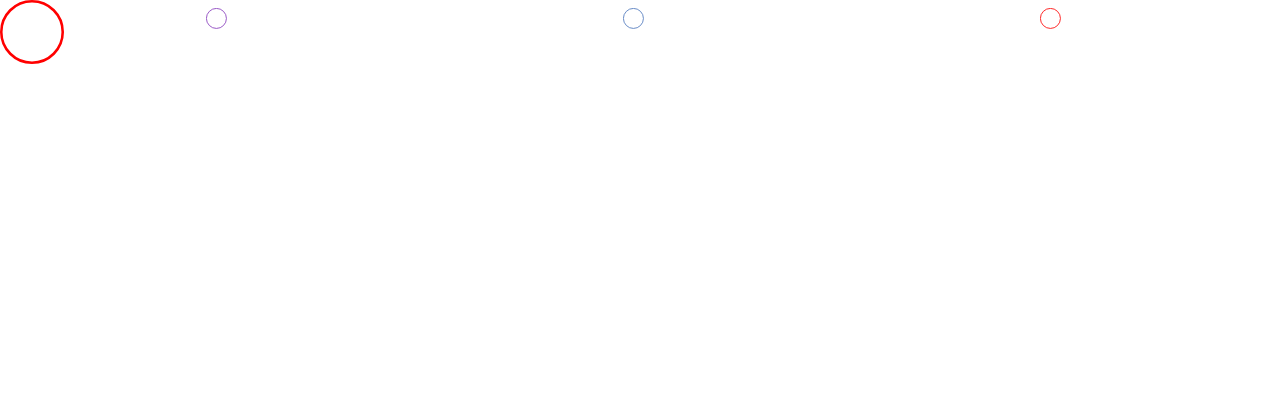
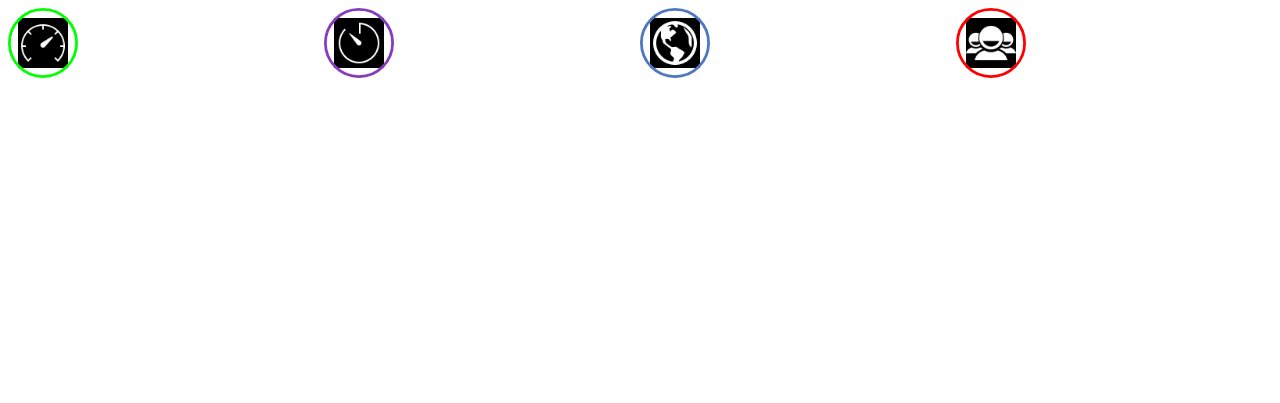
Before and after one commit to PandelisZ/jlrdevchallenge, a website: page myApp/www/progressbar/achievedprogressbar.html in a window 1280 px wide. Drawn offline with Linux system fonts and the light colour scheme.

Commit message:
Milestones
Milestones

```diff
--- a/myApp/www/css/style.css
+++ b/myApp/www/css/style.css
@@ -1,44 +1,24 @@
 /* Empty. Add your own CSS if you like */
 
-#container1, #container2, #container3, #container4 {
-  margin: 200px;
-  width: 80%;
-  height: 100px;
+#container5, #container2, #container3, #container4 {
   position: relative;
   float: center;
+  height: 70px;
+  width: 70px;
 }
 
-#container2 {
-	color:#873CBD;
+.col {
+	width: 19%;
+	float: left;
+	margin-right: 6%;
 }
 
-#container3 {
-	color:#35B21B;
-}
-
-#container4{
-	color:#4E77BD;
-}
-
-
-.col {
-	width: 33%;
-	float: left;
-}
-
-#speedImage {
-	margin-top:-5px;
-	margin-left:-.5px;
-
-}
-
-
-.wrapper > #container1, .wrapper > img {
-    position: absolute;
-    top: 0;
-    left: 0;
-    width: 5.1%;
-    height: 50%;
+.wrapper img {
+	position: absolute;
+	top: 10px;
+	left: 10px;
+	height: 50px;
+	width: 50px;
 	z-index: -99;
 }
 
--- a/myApp/www/progressbar/achievedprogressbar.html
+++ b/myApp/www/progressbar/achievedprogressbar.html
@@ -1,49 +1,42 @@
 <html>
-<head>
-<link href="https://fonts.googleapis.com/css?family=Raleway:400,300,600,800,900" rel="stylesheet" type="text/css">
-
-<link href="../css/style.css" rel="stylesheet">
-<script src="../js/progressbar.js"></script>
-<link href="http://code.ionicframework.com/ionicons/2.0.1/css/ionicons.min.css">
-
-
-</head>
+	<head>
+		<link href="https://fonts.googleapis.com/css?family=Raleway:400,300,600,800,900" rel="stylesheet" type="text/css">
+		<link href="../css/style.css" rel="stylesheet">
+		<script src="../js/progressbar.js"></script>
+	</head>
 <body>
 <ion-content>
 <div class="row">
 
 	<div class="col">
 		<div class="wrapper">
-			<!---<img id="speedImage" src="/img/ios7-speedometer-outline.png"/>--->
-			<div id="container1" style="width: 5%; margin: 0 auto"></div>
+
+			<div id="container5"><img src="/img/ios7-speedometer-outline.png"/></div>
 		</div>
 	</div>
 
 	<div class="col">
 		<div class="wrapper">
-			<!---<img id="speedImage" src="/img/ios7-timer-outline.png"/>--->
-			<div id="container2" style="width: 5%; margin: 0 auto"></div>
+			<div id="container2"><img src="/img/ios7-timer-outline.png"/></div>
 		</div>
 	</div>
 
 	<div class="col">
 		<div class="wrapper">
-			<!---<img id="speedImage" src="/img/android-earth.png"/>--->
-			<div id="container3" style="width: 5%; margin: 0 auto"></div>
+			<div id="container3"><img src="/img/android-earth.png"/></div>
 		</div>
 	</div>
 
 	<div class="col">
 		<div class="wrapper">
-			<!---<img id="speedImage" src="/img/android-friends.png"/>--->
-			<div id="container4" style="width: 5%; margin: 0 auto"></div>
+			<div id="container4"><img src="/img/android-friends.png"/></div>
 		</div>
 	</div>
 </div>
 </ion-content>
 
   <script>
-  var bar = new ProgressBar.Circle(container1, {
+  var bar = new ProgressBar.Circle(container5, {
   color: '#aaa',
   // This has to be the same size as the maximum width to
   // prevent clipping
@@ -55,7 +48,7 @@
     autoStyleContainer: false
   },
   from: { color: '#aaa', width: 1 },
-  to: { color: '#f00', width: 4 },
+  to: { color: '#0f0', width: 4 },
   // Set default step function for all animate calls
   step: function(state, circle) {
     circle.path.setAttribute('stroke', state.color);
```
